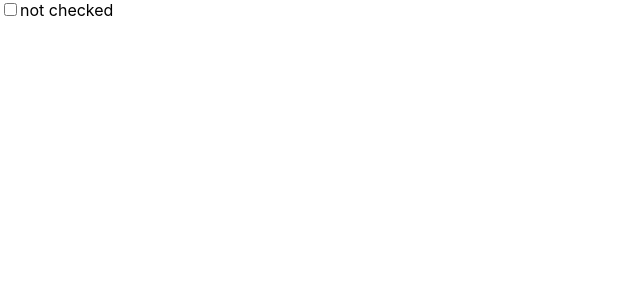
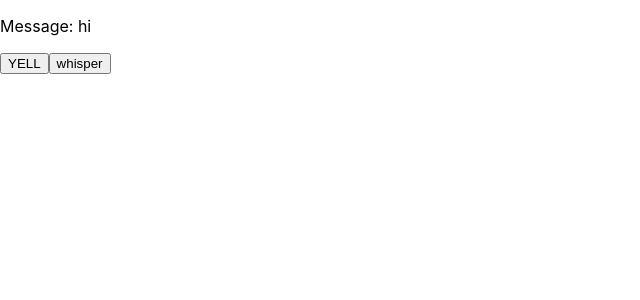
Before and after one commit to jeff-cruz/react-practice, a React (Create React App) app in the folder my-app/: page / in a window 1280 px wide. Shown: the top 300 px of the page, without its empty margins (0-640 px from the left). Built offline with nearby package versions, Linux system fonts and the light colour scheme.

Commit message:
useReducer to change message state through buttons

```diff
--- a/my-app/src/index.js
+++ b/my-app/src/index.js
@@ -3,17 +3,33 @@
 import './index.css';
 import reportWebVitals from './reportWebVitals';
 
+const initialState = {
+  message: "hi"
+};
 
+function reducer (state, action) {
+  switch (action.type) {
+    case "yell":
+      return {
+        message: `HEY!!!! I JUST SAID ${state.message}`
+      };
+    case "whisper":
+      return {
+        message: `excuse me, i just said ${state.message}`
+      };
+  }
+}
 function App() {
-  const [checked, toggle] = useReducer(
-    (checked) => !checked,
-    false
+  const [state, dispatch] = useReducer(
+    reducer,
+    initialState
   );
 
   return (
     <>
-      <input type="checkbox" value={checked} onChange={toggle} />
-      {checked ? "checked" : "not checked"}
+      <p>Message: {state.message}</p>
+      <button onClick={() => dispatch({type: "yell"})}>YELL</button>
+      <button onClick={() => dispatch({type: "whisper"})}>whisper</button>
     </>
   )
 }
```
